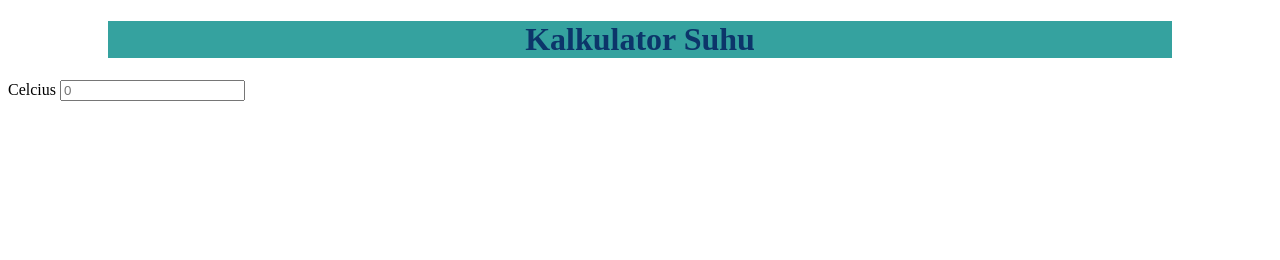
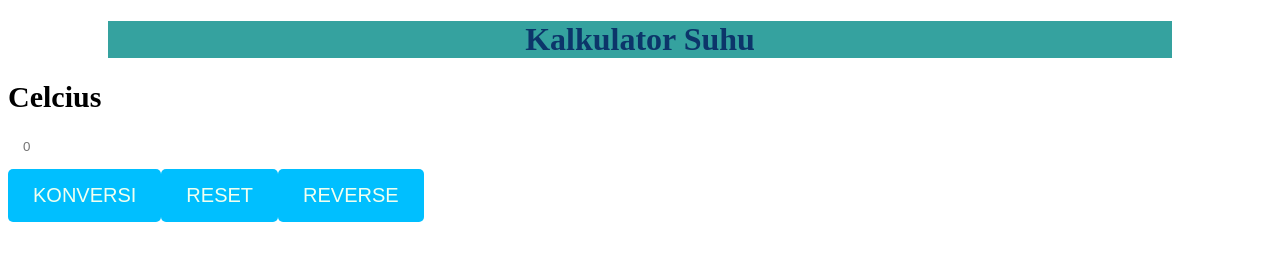
Before and after one commit to revou-fundamental-course/2-oct-23-BryanCHBC456, a plain HTML site: page index.html in a window 1280 px wide. Drawn offline with Linux system fonts and the light colour scheme.

Commit message:
Third commit

```diff
--- a/2-oct-2023-BryanCHBC456/CSS/style.css
+++ /dev/null
@@ -1,7 +0,0 @@
-header {
-    background-color: #35A29F;
-    color: #0C356A;
-    text-align: center;
-    margin-left: 100px;
-    margin-right: 100px;
-}
--- /dev/null
+++ b/CSS/style.css
@@ -0,0 +1,61 @@
+header {
+    background-color: #35A29F;
+    color: #0C356A;
+    text-align: center;
+    margin-left: 100px;
+    margin-right: 100px;
+}
+
+input section {
+    display: inline;
+    flex-direction: row;
+
+}
+
+label {
+    display: block;
+    margin-bottom: 10px;
+    font-weight: bolder;
+    font-size: 30px;
+}
+
+input {
+    padding: 15px;
+    border: #0C356A 5px;
+    border-radius: 5px;
+    outline: azure;
+}
+
+input:focus {
+    border-color: aquamarine;
+}
+
+button {
+    padding: 15px 25px;
+    font-size: 20px;
+    font-weight: initial;
+    text-align: center;
+    border-radius: 5px;
+    background-color:deepskyblue;
+    color: honeydew;
+    border: none;
+    cursor: pointer;
+}
+
+#input-button {
+        display: flex;
+        align-self: column;
+}
+
+button:hover {
+    background-color: azure;
+}
+
+button:active {
+    background-color: black;
+    transform: translateY(1px);
+}
+
+main {
+    align-self: center;
+}
--- a/2-oct-2023-BryanCHBC456/index.html
+++ b/index.html
@@ -14,7 +14,12 @@
     <section class="input-selection">
     <label for="input-field">Celcius</label>
     <input id="input-field" type="number" placeholder="0">
-  </section>
+    <div id="input-button">
+      <button>KONVERSI</button>
+      <button>RESET</button>
+      <button>REVERSE</button>
+    </div>
+    </section>
   </main>
 </body>
 </html>
```
Also changed, not shown: js/script.js (added), 2 other files.
